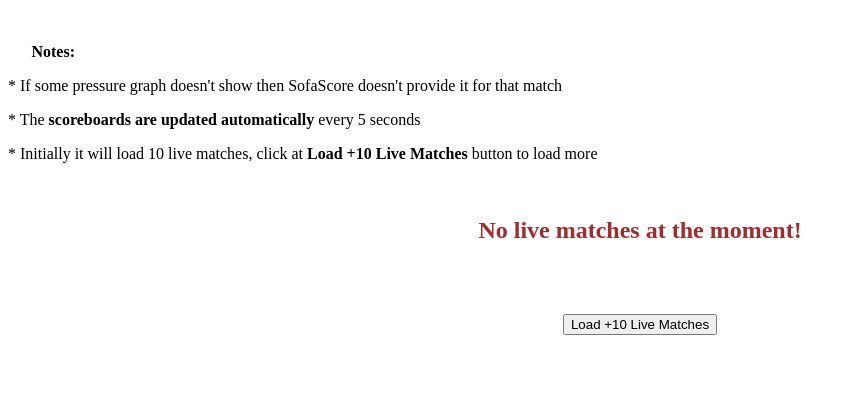
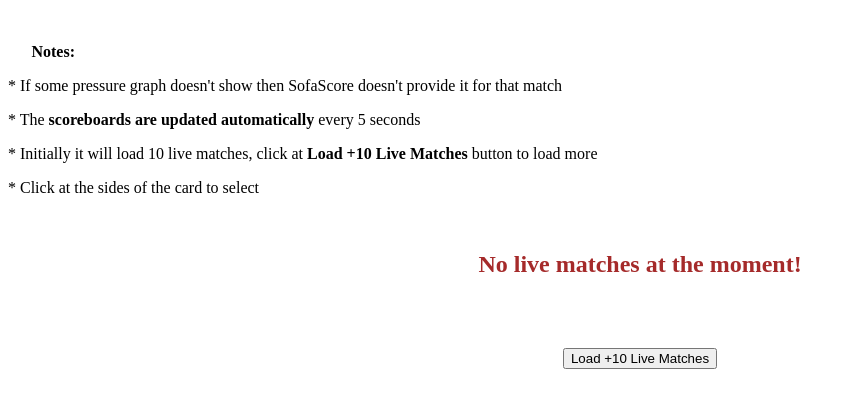
Before and after one commit to GabrielVelasco/BET-Attack-Momentum, a website: page index.html in a window 1280 px wide. Shown: the whole page, without its empty margins (0-855 px from the left). Drawn offline with nearby package versions, Linux system fonts and the light colour scheme; no server answers.

Commit message:
add how to select

```diff
--- a/index.html
+++ b/index.html
@@ -30,6 +30,7 @@
     <p>* If some pressure graph doesn't show then SofaScore doesn't provide it for that match</p>
     <p>* The <b>scoreboards are updated automatically</b> every 5 seconds</p>
     <p>* Initially it will load 10 live matches, click at <b>Load +10 Live Matches</b> button to load more</p>
+    <p>* Click at the sides of the card to select</p>
     <br>
     <section class="mainContainer">
     </section>
```
